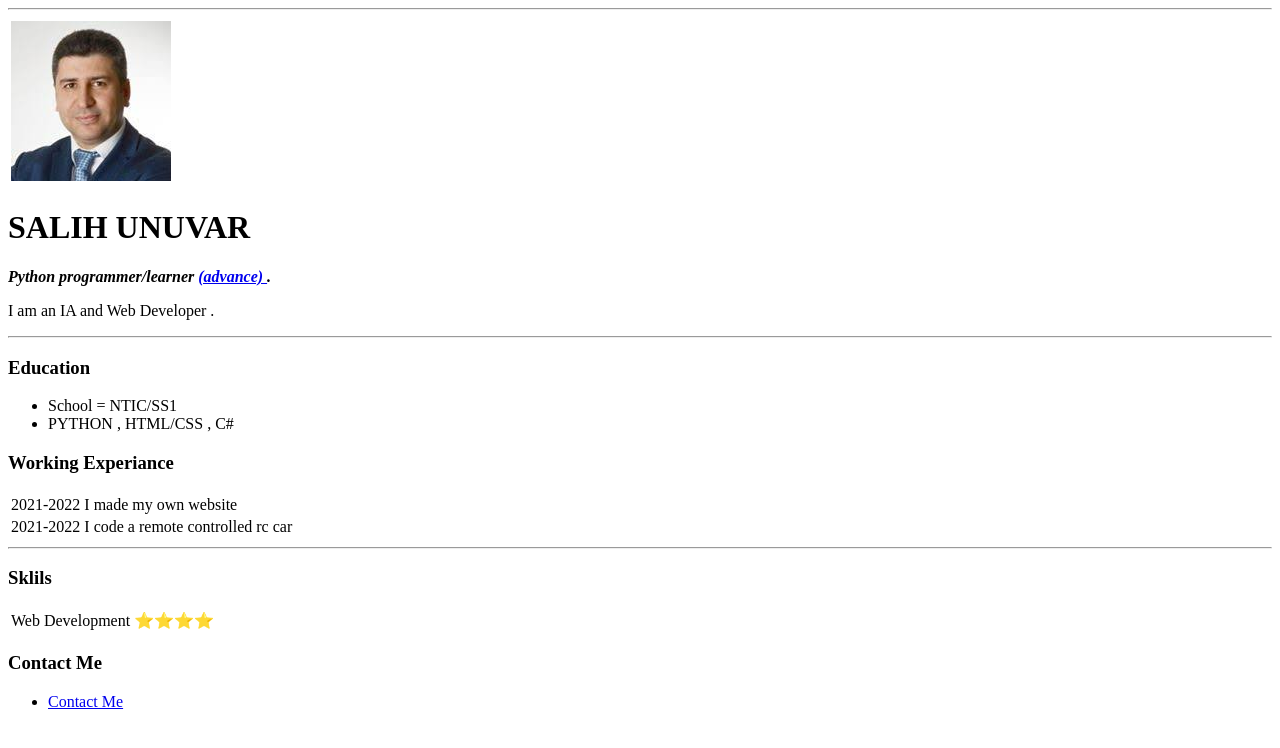
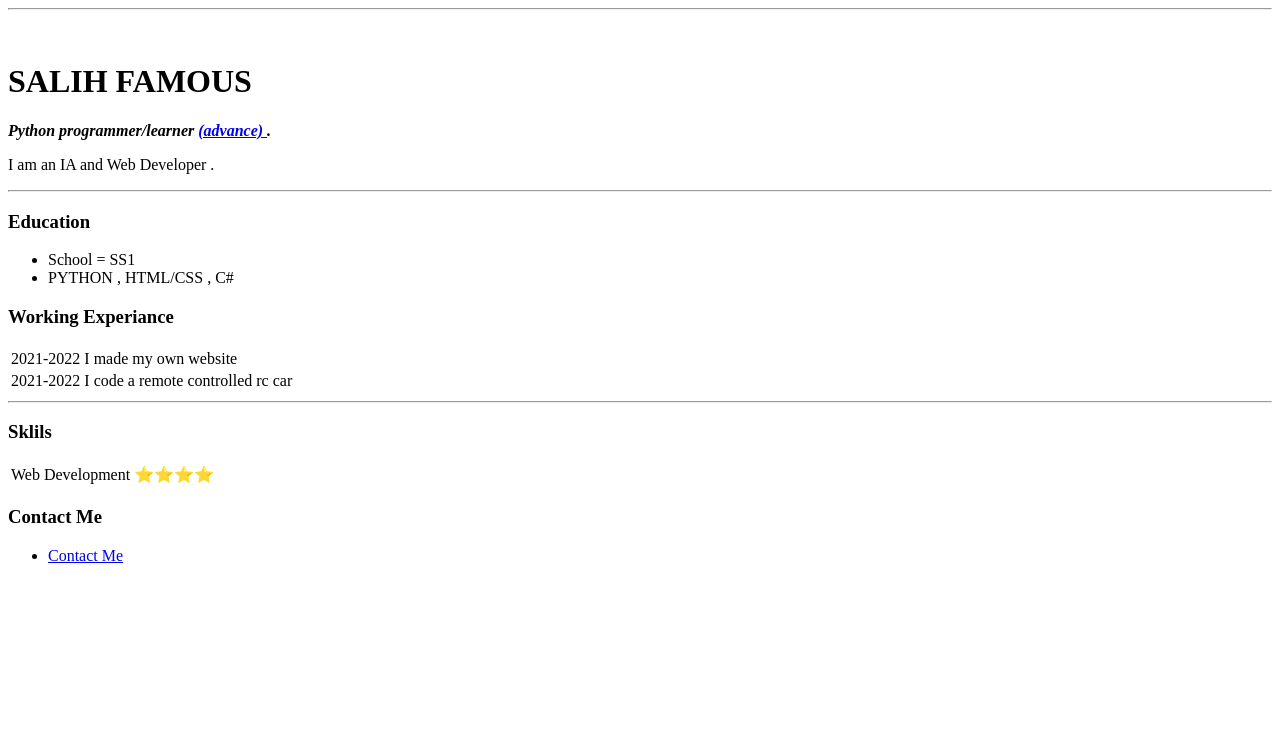
Before and after one commit to Salih77/cv, a plain HTML site: page index.html in a window 1280 px wide. Drawn offline with Linux system fonts and the light colour scheme.

Commit message:
Update index.html

```diff
--- a/index.html
+++ b/index.html
@@ -5,21 +5,21 @@
     <hr>
     <table>
         <tr>
-            <td><img src="download.jpg"></td>
-            <td><title>SALIH UNUVAR/CV</title></td>
+            <td><img src=""></td>
+            <td><title>SALIH FAMOUS/CV</title></td>
         </tr>
 </table>
 </head>
 <body>
 
 
-<h1>SALIH UNUVAR</h1>
+<h1>SALIH FAMOUS</h1>
 <strong><i><p>Python programmer/learner <a href="https://www.udemy.com/">(advance) </a>.</p></i></strong>
 <p>I am an IA and Web Developer .</p>
 <hr>
 <h3>Education</h3>
     <ul>
-    <li>School = NTIC/SS1</li>
+    <li>School = SS1</li>
     <li>PYTHON , HTML/CSS , C#</li>
     </ul>
 <h3>Working Experiance</h3>
```
